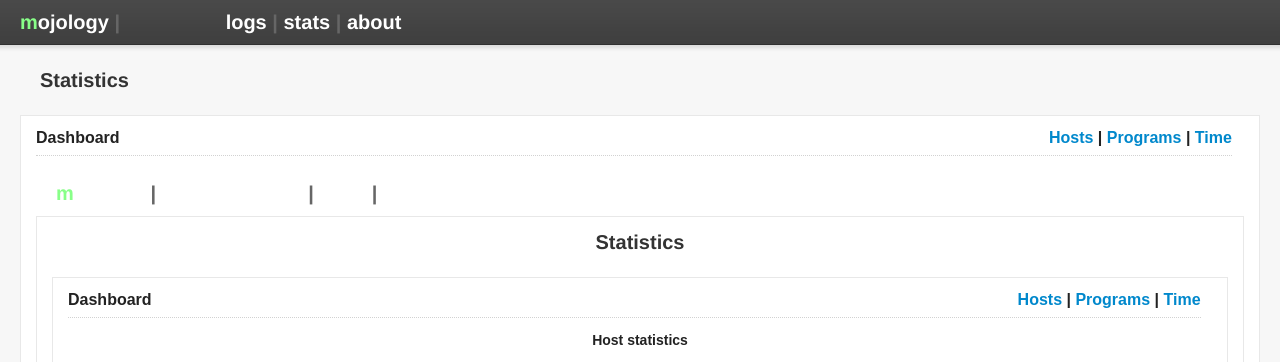
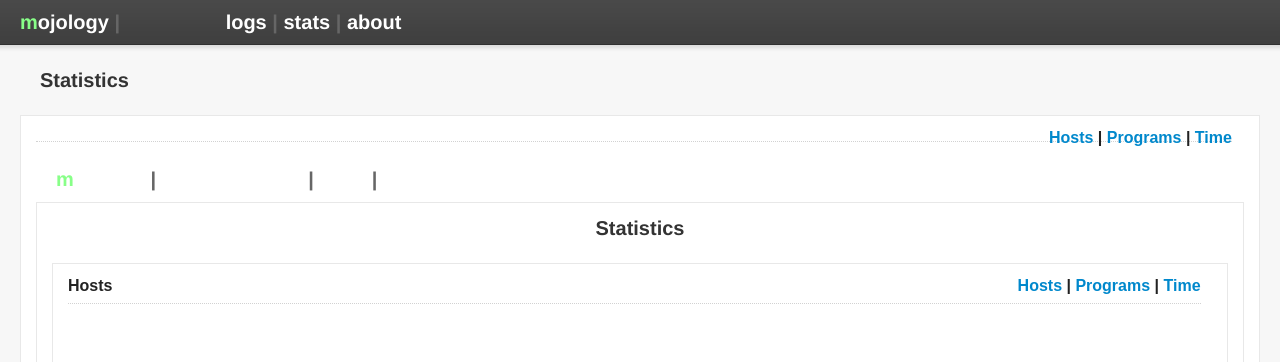
Before and after one commit to drucko/mojology, a Python web app: template mojology/templates/stats/stats_base.html in a window 1280 px wide. Shown: the top 362 px of the page. Run offline with Jinja, Linux system fonts and the light colour scheme; the template is opened without the code that fills it, so the values that code supplies are empty; a map, chart or similar area stays blank; some libraries are stand-ins or nearby versions.

Commit message:
stats: Better page titles.
Having "Dashboard" all over the place is bad design. Also putting the
subtitle at the same level as the main title is even more so.

Now, the main header always says "Statistics" and the sub-header tells
the viewer what the stats are for.

```diff
--- a/mojology/templates/base.html
+++ b/mojology/templates/base.html
@@ -19,7 +19,7 @@
 	<a href="{{ url_for(".dashboard") }}">mojology</a> |
 	<span id="menu">
 	  <a href="{{ url_for ("browser.dashboard") }}">logs</a> |
-	  <a href="{{ url_for ("stats.dashboard") }}">stats</a> |
+	  <a href="{{ url_for ("stats.index") }}">stats</a> |
 	  <a href="{{ url_for (".about") }}">about</a>
 	</span>
       </h1>
--- a/mojology/templates/stats/dashboard.html
+++ b/mojology/templates/stats/hosts.html
@@ -1,9 +1,8 @@
 {% extends "stats/stats_base.html" %}
 
-{% block title %}Statistics{% endblock %}
+{% block stats_title %}Hosts{% endblock %}
 
 {% block stats %}
-  <h4>Host statistics</h4>
   <div id="host_stats_pie" class="plotted"></div>
   <div id="host_stats_bar" class="plotted"></div>
 
--- a/mojology/templates/stats/programs.html
+++ b/mojology/templates/stats/programs.html
@@ -1,10 +1,8 @@
 {% extends "stats/stats_base.html" %}
 
-{% block title %}Statistics | Programs{% endblock %}
+{% block stats_title %}Programs{% endblock %}
 
 {% block stats %}
-<h4>Program statistics</h4>
-
 <div id="prog_stats_pie" class="plotted double"></div>
 
 <script type="text/javascript">
--- a/mojology/templates/stats/stats_base.html
+++ b/mojology/templates/stats/stats_base.html
@@ -5,16 +5,16 @@
 {% block content %}
 <section>
   <h3>
-    Dashboard
+    {% block stats_title %}{% endblock %}
 
     <nav id="stats_menu">
-      <a href="{{ url_for("stats.dashboard") }}">Hosts</a> |
+      <a href="{{ url_for("stats.hosts") }}">Hosts</a> |
       <a href="{{ url_for("stats.programs") }}">Programs</a> |
       <a href="{{ url_for("stats.time") }}">Time</a>
     </nav>
   </h3>
 
-  {% block stats %}{% include "stats/dashboard.html" %}{% endblock %}
+  {% block stats %}{% include "stats/hosts.html" %}{% endblock %}
 </section>
 {% endblock %}
 
--- a/mojology/templates/stats/time.html
+++ b/mojology/templates/stats/time.html
@@ -1,10 +1,8 @@
 {% extends "stats/stats_base.html" %}
 
-{% block title %}Statistics | Time{% endblock %}
+{% block stats_title %}Time-based{% endblock %}
 
 {% block stats %}
-<h4>Time-based statistics</h4>
-
 <div id="time_plot" class="plotted wide"></div>
 
 <script type="text/javascript">
```
Also changed, not shown: mojology/views/stats.py (+8 -2 lines).
